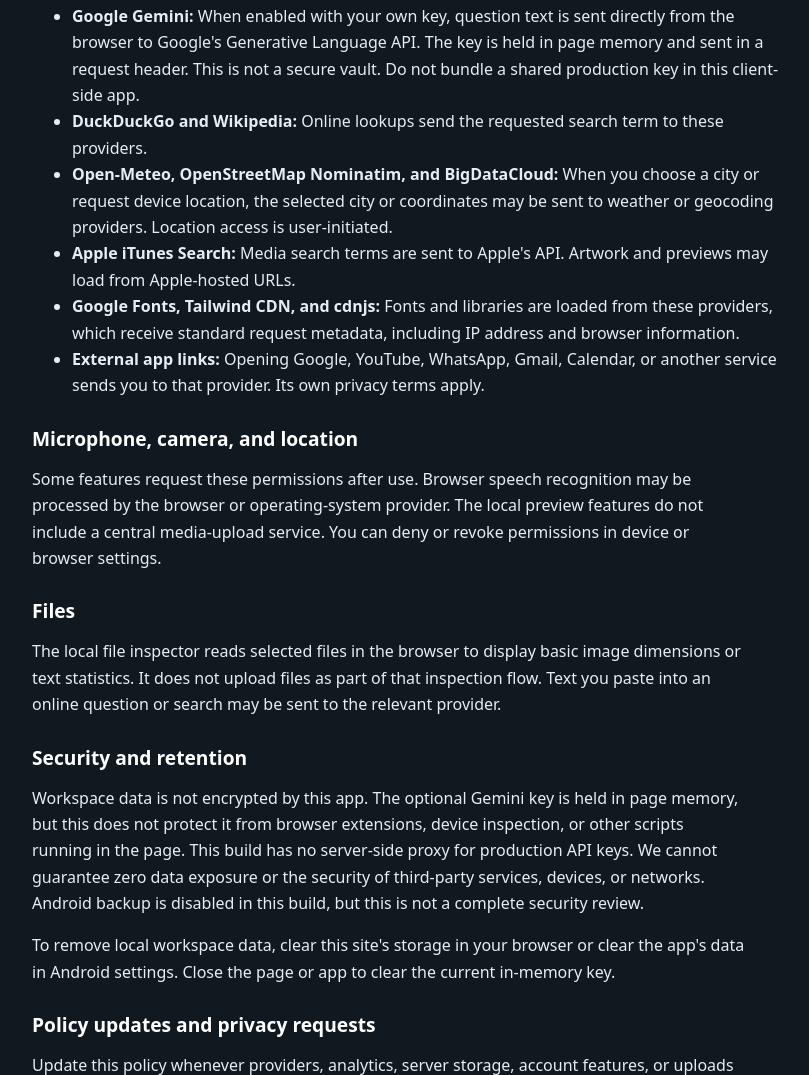
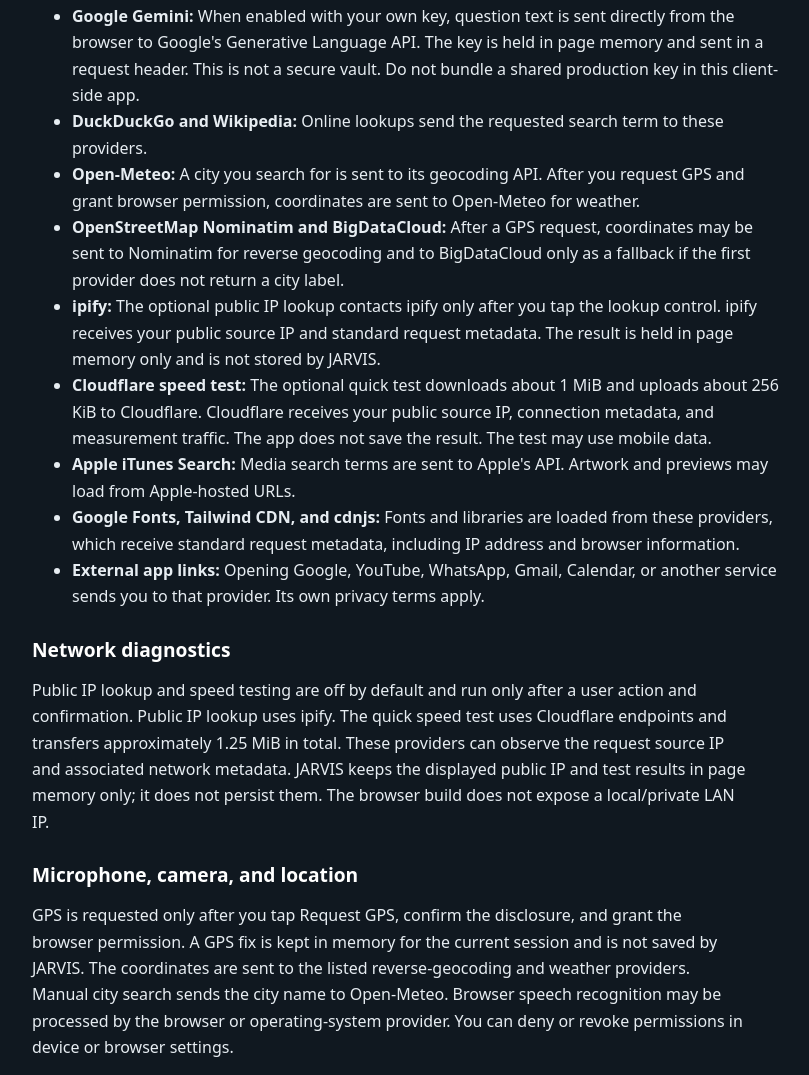
Before and after one commit to ansh71845/JARVIS-AI, a website: page www/privacy.html in a window 1280 px wide. Shown: the part 538-1613 px from the top of the page, without its empty margins (178-987 px from the left). Drawn offline with Linux system fonts and the light colour scheme.

Commit message:
Document network diagnostics and location data flows

```diff
--- a/www/privacy.html
+++ b/www/privacy.html
@@ -5,12 +5,16 @@
 <h2>External providers</h2><ul>
 <li><strong>Google Gemini:</strong> When enabled with your own key, question text is sent directly from the browser to Google's Generative Language API. The key is held in page memory and sent in a request header. This is not a secure vault. Do not bundle a shared production key in this client-side app.</li>
 <li><strong>DuckDuckGo and Wikipedia:</strong> Online lookups send the requested search term to these providers.</li>
-<li><strong>Open-Meteo, OpenStreetMap Nominatim, and BigDataCloud:</strong> When you choose a city or request device location, the selected city or coordinates may be sent to weather or geocoding providers. Location access is user-initiated.</li>
+<li><strong>Open-Meteo:</strong> A city you search for is sent to its geocoding API. After you request GPS and grant browser permission, coordinates are sent to Open-Meteo for weather.</li>
+<li><strong>OpenStreetMap Nominatim and BigDataCloud:</strong> After a GPS request, coordinates may be sent to Nominatim for reverse geocoding and to BigDataCloud only as a fallback if the first provider does not return a city label.</li>
+<li><strong>ipify:</strong> The optional public IP lookup contacts ipify only after you tap the lookup control. ipify receives your public source IP and standard request metadata. The result is held in page memory only and is not stored by JARVIS.</li>
+<li><strong>Cloudflare speed test:</strong> The optional quick test downloads about 1 MiB and uploads about 256 KiB to Cloudflare. Cloudflare receives your public source IP, connection metadata, and measurement traffic. The app does not save the result. The test may use mobile data.</li>
 <li><strong>Apple iTunes Search:</strong> Media search terms are sent to Apple's API. Artwork and previews may load from Apple-hosted URLs.</li>
 <li><strong>Google Fonts, Tailwind CDN, and cdnjs:</strong> Fonts and libraries are loaded from these providers, which receive standard request metadata, including IP address and browser information.</li>
 <li><strong>External app links:</strong> Opening Google, YouTube, WhatsApp, Gmail, Calendar, or another service sends you to that provider. Its own privacy terms apply.</li>
 </ul>
-<h2>Microphone, camera, and location</h2><p>Some features request these permissions after use. Browser speech recognition may be processed by the browser or operating-system provider. The local preview features do not include a central media-upload service. You can deny or revoke permissions in device or browser settings.</p>
+<h2>Network diagnostics</h2><p>Public IP lookup and speed testing are off by default and run only after a user action and confirmation. Public IP lookup uses ipify. The quick speed test uses Cloudflare endpoints and transfers approximately 1.25 MiB in total. These providers can observe the request source IP and associated network metadata. JARVIS keeps the displayed public IP and test results in page memory only; it does not persist them. The browser build does not expose a local/private LAN IP.</p>
+<h2>Microphone, camera, and location</h2><p>GPS is requested only after you tap Request GPS, confirm the disclosure, and grant the browser permission. A GPS fix is kept in memory for the current session and is not saved by JARVIS. The coordinates are sent to the listed reverse-geocoding and weather providers. Manual city search sends the city name to Open-Meteo. Browser speech recognition may be processed by the browser or operating-system provider. You can deny or revoke permissions in device or browser settings.</p>
 <h2>Files</h2><p>The local file inspector reads selected files in the browser to display basic image dimensions or text statistics. It does not upload files as part of that inspection flow. Text you paste into an online question or search may be sent to the relevant provider.</p>
 <h2>Security and retention</h2><p>Workspace data is not encrypted by this app. The optional Gemini key is held in page memory, but this does not protect it from browser extensions, device inspection, or other scripts running in the page. This build has no server-side proxy for production API keys. We cannot guarantee zero data exposure or the security of third-party services, devices, or networks. Android backup is disabled in this build, but this is not a complete security review.</p>
 <p>To remove local workspace data, clear this site's storage in your browser or clear the app's data in Android settings. Close the page or app to clear the current in-memory key.</p>
```
